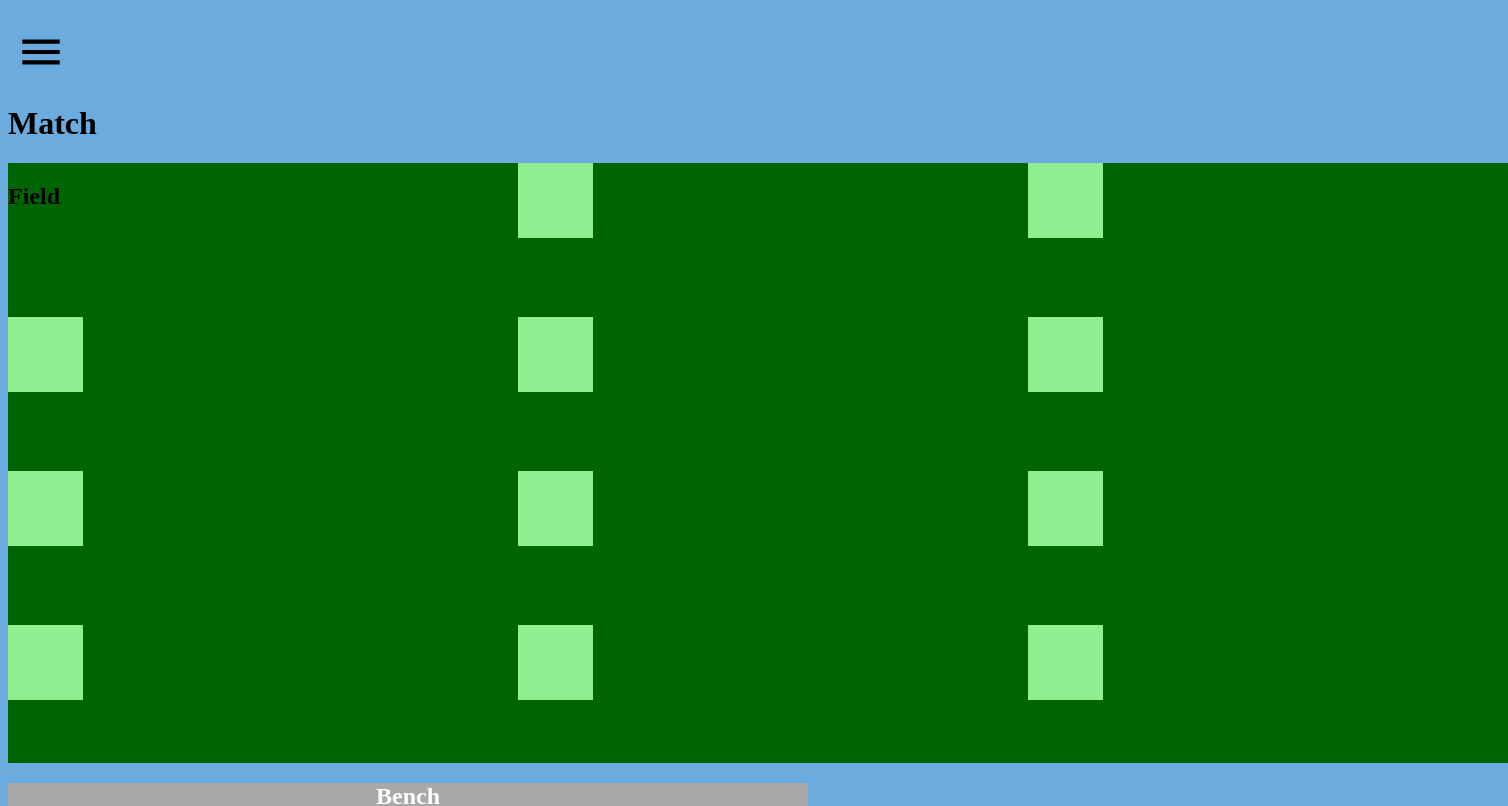
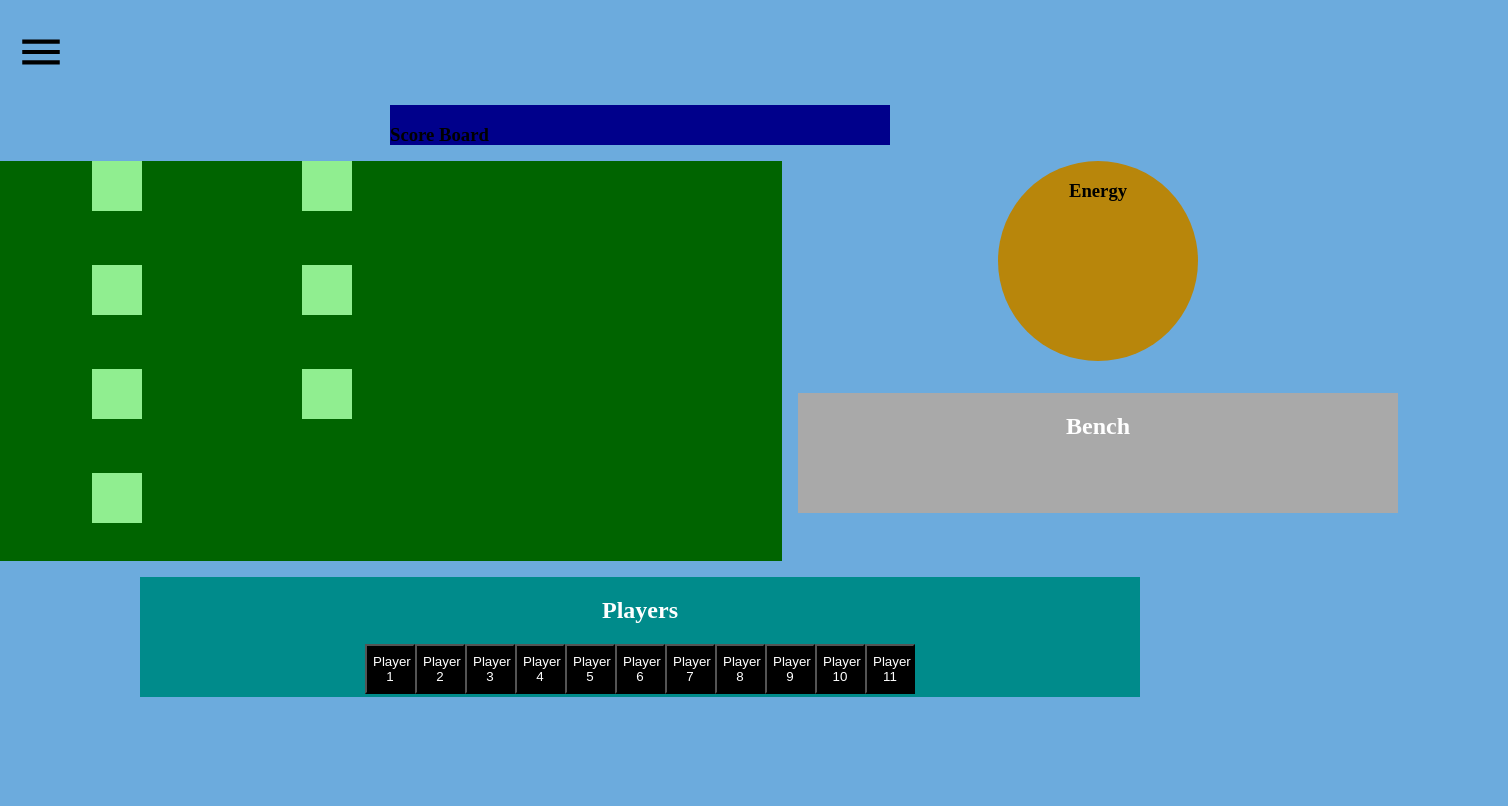
Before and after one commit to JasonP2002/man-city-hackathon-front-end, a React (Create React App) app in the folder hays-hackathon/: page /match in a window 1280 px wide. Shown: the top 806 px of the page, 1508 px wide, since content can reach past the window. Built offline with nearby package versions, Linux system fonts and the light colour scheme.

Commit message:
added scoreboard + energy, new CSS

```diff
--- a/hays-hackathon/src/Application.css
+++ b/hays-hackathon/src/Application.css
@@ -8,30 +8,61 @@ body{
 }
 
 /*Match Page*/
+.match-page {
+    display: flex;
+    flex-direction: column;
+    align-items: center;
+    gap: 1em;
+}
+.match-page-center {
+    display: flex;
+    gap: 1em;
+}
+.match-details {
+    display: flex;
+    flex-direction: column;
+    align-items: center;
+    gap: 2em;
+}
 .droppable {
-    width: 800px;
-    height: 200px;
+    width: 1000px;
+    height: 120px;
     color: white;
     text-align: center;
 }
+.bench {
+    width: 600px;
+}
 .player {
-    width: 75px;
-    height: 75px;
+    width: 50px;
+    height: 50px;
     color: white;
     background-color: black;
     text-align: center;
 }
+.score-board {
+    width: 500px;
+    height: 40px;
+    background-color: darkblue;
+}
+.team-energy {
+    width: 200px;
+    height: 200px;
+    background-color: darkgoldenrod;
+    border-radius: 50%;
+    text-align: center;
+}
 .field {
-    width: 1500px;
-    height: 600px;
+    width: 900px;
+    height: 400px;
     background-color: darkgreen;
 
     display: grid;
-    grid-template-columns: repeat(3, 500px);
+    grid-template-columns: repeat(3, 200px);
     column-gap: 10px;
     row-gap: 1em;
 }
 .position {
-    width: 75px;
-    height: 75px;
+    width: 50px;
+    height: 50px;
 }
--- a/hays-hackathon/src/components/matchpage/Field.jsx
+++ b/hays-hackathon/src/components/matchpage/Field.jsx
@@ -6,7 +6,6 @@ const positions = Array.from({length: playersOnField}, (_, i) => (i + 1).toStrin
 const Field = (props) => {
   return (
     <div className="field">
-      <h2>Field</h2>
       {positions.map(
         (index) => <Position key={"position-"+positions[index]} id={"position-"+positions[index]} players={props.players} dropZones={props.dropZones} />
       )}
--- /dev/null
+++ b/hays-hackathon/src/components/matchpage/ScoreBoard.jsx
@@ -0,0 +1,9 @@
+
+const ScoreBoard = () => {
+    return (
+        <div className="score-board">
+            <h3>Score Board</h3>
+        </div>
+    )
+}
+export default ScoreBoard;
--- /dev/null
+++ b/hays-hackathon/src/components/matchpage/TeamEnergy.jsx
@@ -0,0 +1,9 @@
+
+const TeamEnergy = () => {
+    return (
+        <div className="team-energy">
+            <h3>Energy</h3>
+        </div>
+    )
+}
+export default TeamEnergy;
--- a/hays-hackathon/src/components/pages/MatchPage.jsx
+++ b/hays-hackathon/src/components/pages/MatchPage.jsx
@@ -1,6 +1,8 @@
 import { useState } from 'react'
 import Layout from "../layout/layout";
 
+import ScoreBoard from '../matchpage/ScoreBoard';
+import TeamEnergy from '../matchpage/TeamEnergy';
 import Field from '../matchpage/Field';
 import Bench from '../matchpage/Bench';
 import Available from '../matchpage/Available';
@@ -70,20 +72,24 @@ const MatchPage = (props) => {
       <div className="match-page" >
         {/*Must wrap all drag-and-drop components in a DndContext*/}
         <DndContext onDragEnd={handleDragEnd} >
-          <h1>Match</h1>
+          <ScoreBoard />
 
-          <Field key='field-droppable' id='field-droppable' players={players} dropZones={dropZones} />
+          <div className="match-page-center">
+            <Field key='field-droppable' id='field-droppable' players={players} dropZones={dropZones} />
 
-          <Bench key='bench-droppable' id='bench-droppable' >
-            <h2>Bench</h2>
-            {players.filter((_, i) => dropZones[i] === 'bench-droppable')}
-          </Bench>
+            <div className="match-details">
+              <TeamEnergy />
+              <Bench key='bench-droppable' id='bench-droppable' >
+                <h2>Bench</h2>
+                {players.filter((_, i) => dropZones[i] === 'bench-droppable')}
+              </Bench>
+            </div>
+          </div>
 
           <Available key='avail-droppable' id='avail-droppable'>
             <h2>Players</h2>
             {players.filter((_, i) => dropZones[i] === 'avail-droppable')}
           </Available>
-
         </DndContext>
       </div>
     </Layout>
```
